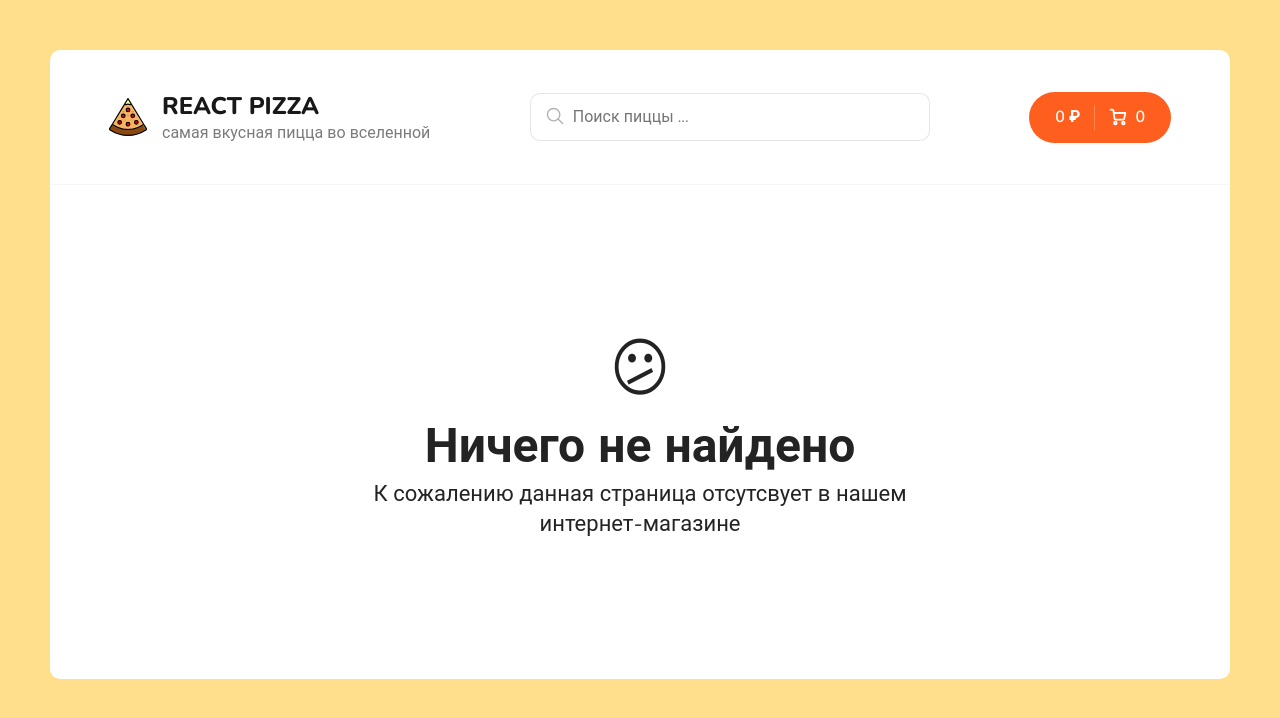
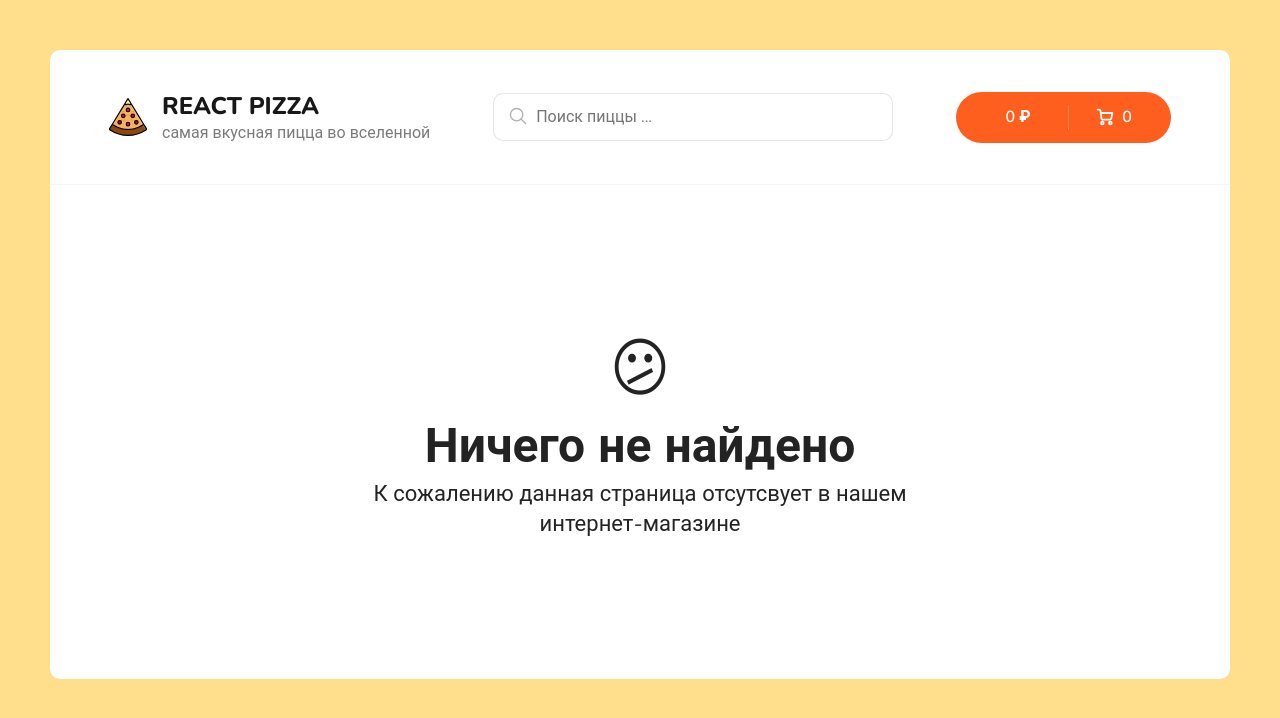
Before and after one commit to SoBadCodder/react-pizza, a React (Create React App) app: page / in a window 1280 px wide. Shown: the top 718 px of the page. Built offline with nearby package versions, Linux system fonts and the light colour scheme.

Commit message:
src/: fixed bug with positioning of header elements src/components/Header.jsx: now cart button is hidden on cart page

```diff
--- a/src/components/Header.jsx
+++ b/src/components/Header.jsx
@@ -1,4 +1,4 @@
-import { Link } from 'react-router-dom';
+import { Link, useLocation } from 'react-router-dom';
 import { useSelector } from 'react-redux';
 
 import logoSVG from '../assets/img/pizza-logo.svg';
@@ -7,6 +7,7 @@ import { cartSelector } from '../redux/Slices/cartSlice';
 
 function Header() {
   const { items, totalPrice } = useSelector(cartSelector);
+  const { pathname } = useLocation();
 
   const totalCount = items.reduce((sum, item) => sum + item.count, 0);
 
@@ -23,9 +24,11 @@ function Header() {
           </div>
         </Link>
         <Search />
+        {pathname !== '/react-pizza/cart' && (
+          <div className="header__cart-wrapper">
             <div className="header__cart">
               <Link to="/react-pizza/cart" className="button button--cart">
-            <span>{totalPrice} ₽</span>
+                <span className="button--cart__total">{totalPrice} ₽</span>
                 <div className="button__delimiter"></div>
                 <div className="button--cart__block">
                   <svg
@@ -61,6 +64,8 @@ function Header() {
               </Link>
             </div>
           </div>
+        )}
+      </div>
     </div>
   );
 }
--- a/src/components/Search/Search.module.scss
+++ b/src/components/Search/Search.module.scss
@@ -1,15 +1,11 @@
 .root {
   position: relative;
-  @media (max-width: 1449px) {
-    left: 0;
-  }
   @media (max-width: 1150px) {
     margin-top: 20px;
   }
   @media (max-width: 650px) {
     width: 100%;
   }
-  left: -120px;
 }
 
 .input {
@@ -17,6 +13,9 @@
   padding: 12px 20px;
   padding-left: 42px;
   width: 400px;
+  @media (max-width: 1200px) {
+    width: 300px;
+  }
   @media (max-width: 650px) {
     width: 100%;
   }
--- a/src/scss/app.scss
+++ b/src/scss/app.scss
@@ -15,7 +15,7 @@ body {
   margin: 50px auto;
   border-radius: 10px;
   max-width: 1400px;
-  @media (max-width: 645px) {
+  @media (max-width: 650px) {
     width: calc(100vw - 30px);
     margin-top: 15px;
     margin-bottom: 15px;
--- a/src/scss/components/_button.scss
+++ b/src/scss/components/_button.scss
@@ -132,12 +132,13 @@
   &--cart {
     display: flex;
     align-items: center;
+    justify-content: space-evenly;
     line-height: 23px;
     padding: 12px 25px;
-    @media (max-width: 650px) {
-      justify-content: space-evenly;
+
+    &__total {
+      width: 72px;
     }
-
     svg {
       margin-right: 8px;
       margin-bottom: 1px;
@@ -148,8 +149,10 @@
       font-size: 16px;
     }
     &__block {
+      width: 62px;
       display: flex;
       align-items: center;
+      justify-content: center;
     }
   }
 }
--- a/src/scss/components/_header.scss
+++ b/src/scss/components/_header.scss
@@ -5,11 +5,20 @@
   padding: 40px 0;
 
   &__cart {
+    width: 100%;
+    &-wrapper {
+      width: 215px;
+      display: flex;
+      justify-content: end;
+      @media (max-width: 1150px) {
+        width: auto;
+      }
+      @media (max-width: 650px) {
+        width: 100%;
+      }
+    }
     @media (max-width: 1150px) {
       margin-top: 20px;
-    }
-    @media (max-width: 650px) {
-      width: 100%;
     }
   }
 
--- a/src/scss/components/_sort.scss
+++ b/src/scss/components/_sort.scss
@@ -5,7 +5,7 @@
   &__label {
     display: flex;
     align-items: center;
-
+    user-select: none;
     .rotated {
       rotate: 180deg;
     }
```
Lines whose indentation alone changed are shown as unchanged.
